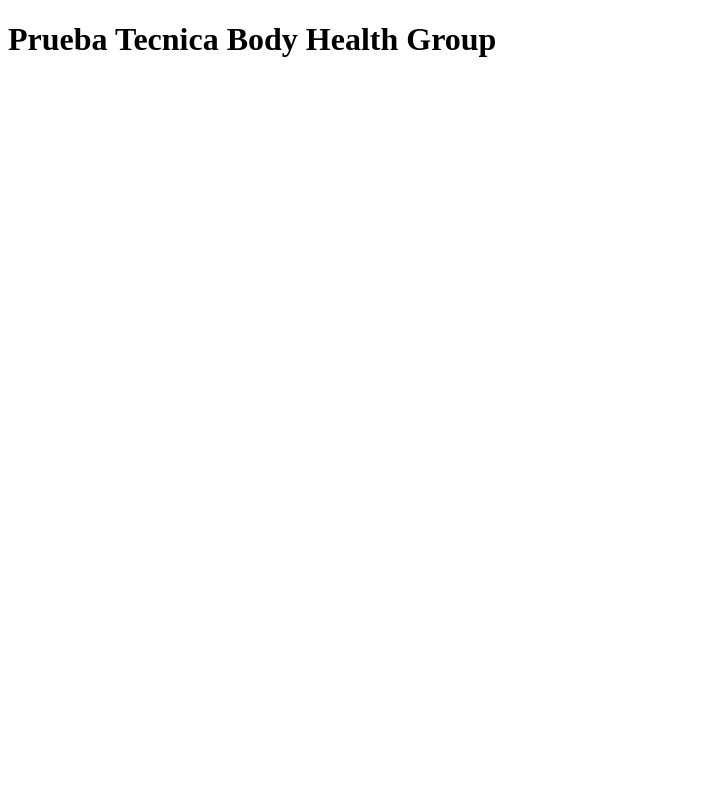
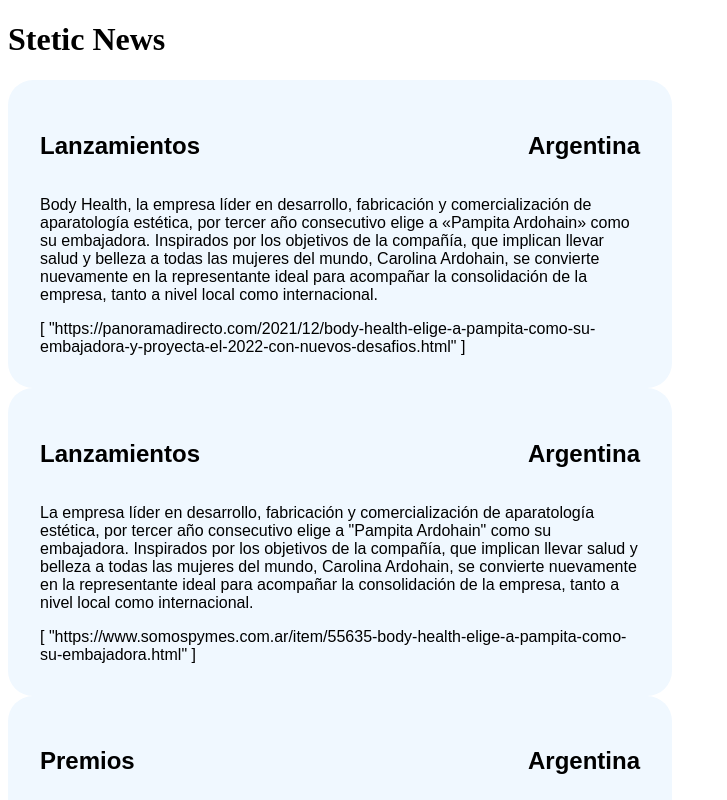
Before and after one commit to florxita/body-health-test-tecnico, a Vue app: page / in a window 1280 px wide. Shown: the top 800 px of the page, without its empty margins (0-727 px from the left). Built offline with nearby package versions, Linux system fonts and the light colour scheme.

Commit message:
Cree el fetch que trae la data de noticias, pase las props a Card, realizando un for y valide el renderizado de la card con un loading.

```diff
--- a/src/App.vue
+++ b/src/App.vue
@@ -1,7 +1,42 @@
-<script setup></script>
+<script setup>
+import { ref, onMounted, computed, watch } from "vue";
+import Card from "./components/Card.vue";
+
+const noticias = ref([]);
+const loading = ref(true);
+
+const getData = async () => {
+  try {
+    const response = await fetch("http://127.0.0.1:5173/src/api/data.json");
+    noticias.value = await response.json();
+  } catch (error) {
+    console.log(error);
+  } finally {
+    setTimeout(() => {
+      loading.value = false;
+    }, 2000);
+  }
+
+  console.log(noticias);
+};
+
+onMounted(() => {
+  getData();
+});
+</script>
 
 <template>
-  <h1>Prueba Tecnica Body Health Group</h1>
+  <h1>Stetic News</h1>
+  <p v-if="loading">Cargando</p>
+  <div v-if="!loading" class="container">
+    <Card
+      v-for="noticia in noticias"
+      :category="noticia.category"
+      :region="noticia.region"
+      :body="noticia.body"
+      :url="noticia.url"
+    />
+  </div>
 </template>
 
 <style></style>
```
